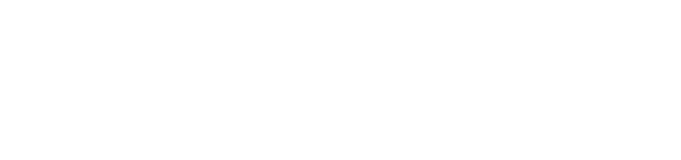
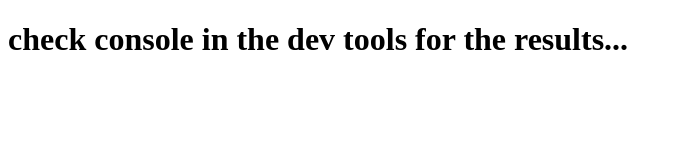
Before and after one commit to deekshith-alluri/module-4, a plain HTML site: page jhu-try1.html in a window 1280 px wide. Shown: the whole page, without its empty margins (0-681 px from the left). Drawn offline with Linux system fonts and the light colour scheme.

Commit message:
Update jhu-try1.html

```diff
--- a/jhu-try1.html
+++ b/jhu-try1.html
@@ -6,6 +6,7 @@
     <title>accesing js</title>
 </head>
 <body>
+    <h1>check console in the dev tools for the results...</h1>
     <script src="script1.js"></script>
     <script src="script2.js"></script>
     <script src="app.js"></script>
```
